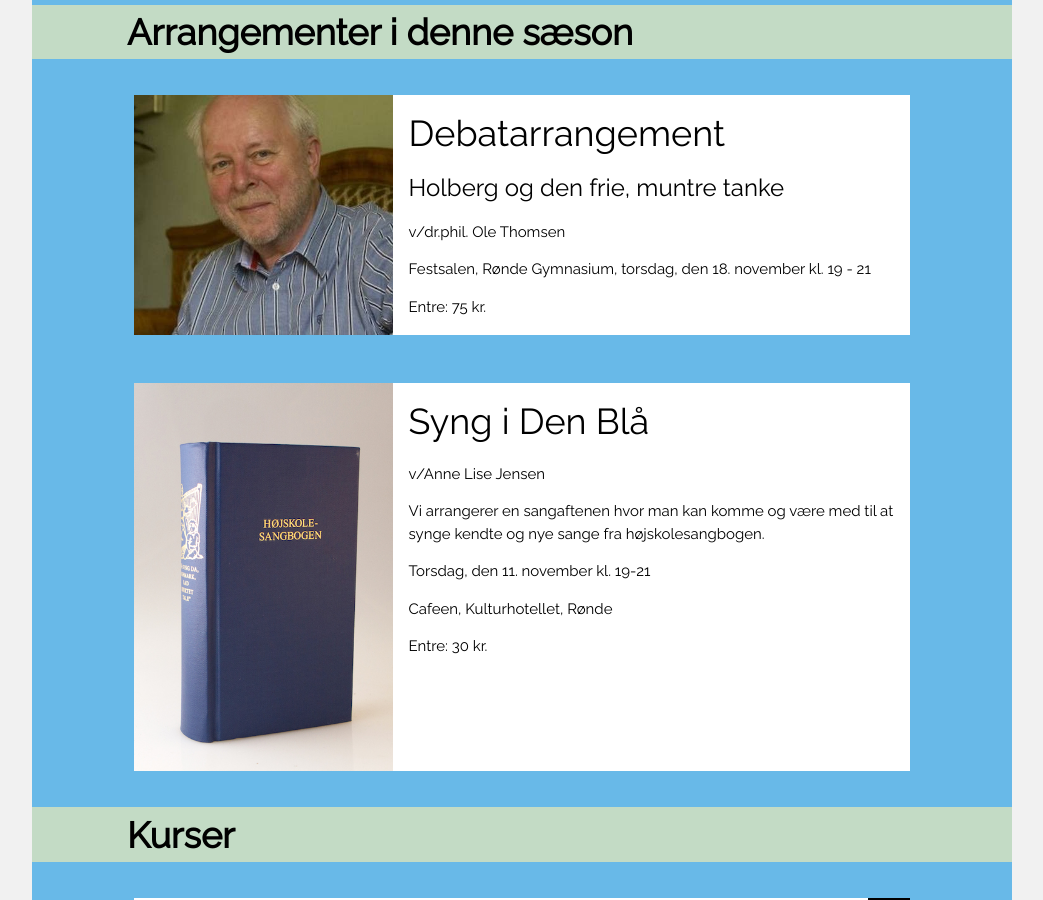
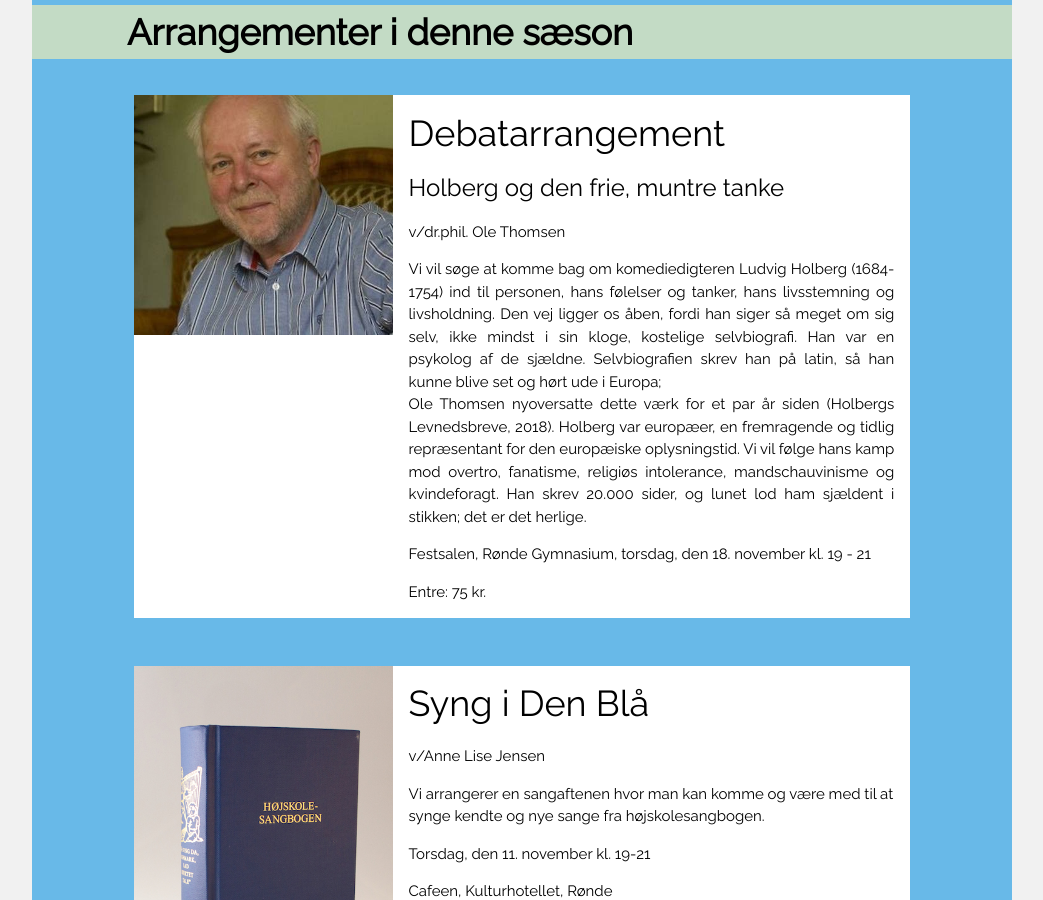
Before and after one commit to nickelsen/dag-aftenskolen.dk, a Jekyll site: the page built from index.html, in a window 1280 px wide and 900 px high, scrolled down 684 px. Shown: the whole window, without its empty margins (118-1161 px from the left). Built offline with Jekyll 4.4.1, drawn with Linux system fonts in a browser that asks for light colours; comment, search, counter and statistics services are not loaded.

Commit message:
Aug 2021

```diff
--- a/index.html
+++ b/index.html
@@ -63,6 +63,7 @@ layout: default
             <h1>Debatarrangement</h1>
               <h3>Holberg og den frie, muntre tanke</h3>
               <p>v/dr.phil. Ole Thomsen</p>
+              <p style="text-align: justify;">Vi vil søge at komme bag om komediedigteren Ludvig Holberg (1684-1754) ind til personen, hans følelser og tanker, hans livsstemning og livsholdning. Den vej ligger os åben, fordi han siger så meget om sig selv, ikke mindst i sin kloge, kostelige selvbiografi. Han var en psykolog af de sjældne. Selvbiografien skrev han på latin, så han kunne blive set og hørt ude i Europa;<br/>Ole Thomsen nyoversatte dette værk for et par år siden (Holbergs Levnedsbreve, 2018). Holberg var europæer, en fremragende og tidlig repræsentant for den europæiske oplysningstid. Vi vil følge hans kamp mod overtro, fanatisme, religiøs intolerance, mandschauvinisme og kvindeforagt. Han skrev 20.000 sider, og lunet lod ham sjældent i stikken; det er det herlige.</p>
             <p>Festsalen, Rønde Gymnasium, torsdag, den 18. november kl. 19 - 21</p>
             <p>Entre: 75 kr.</p>
           </div>
```
